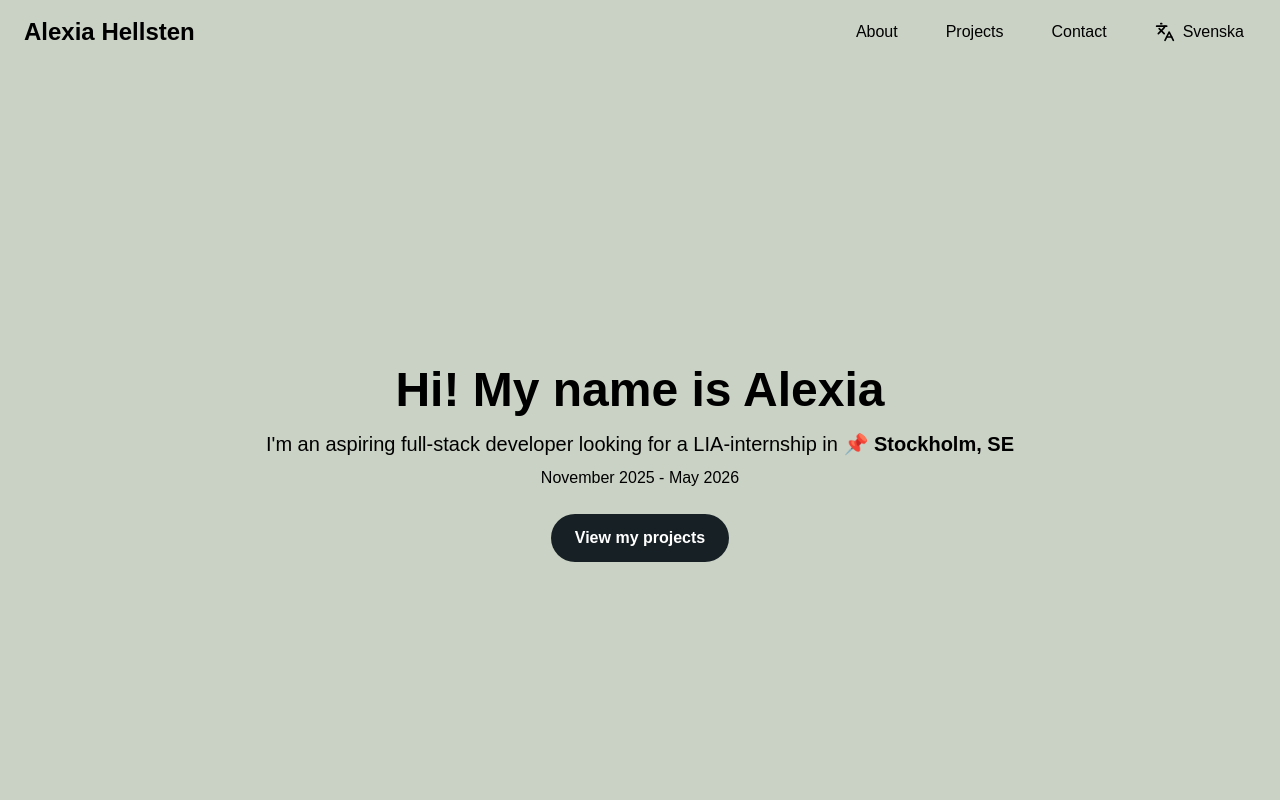
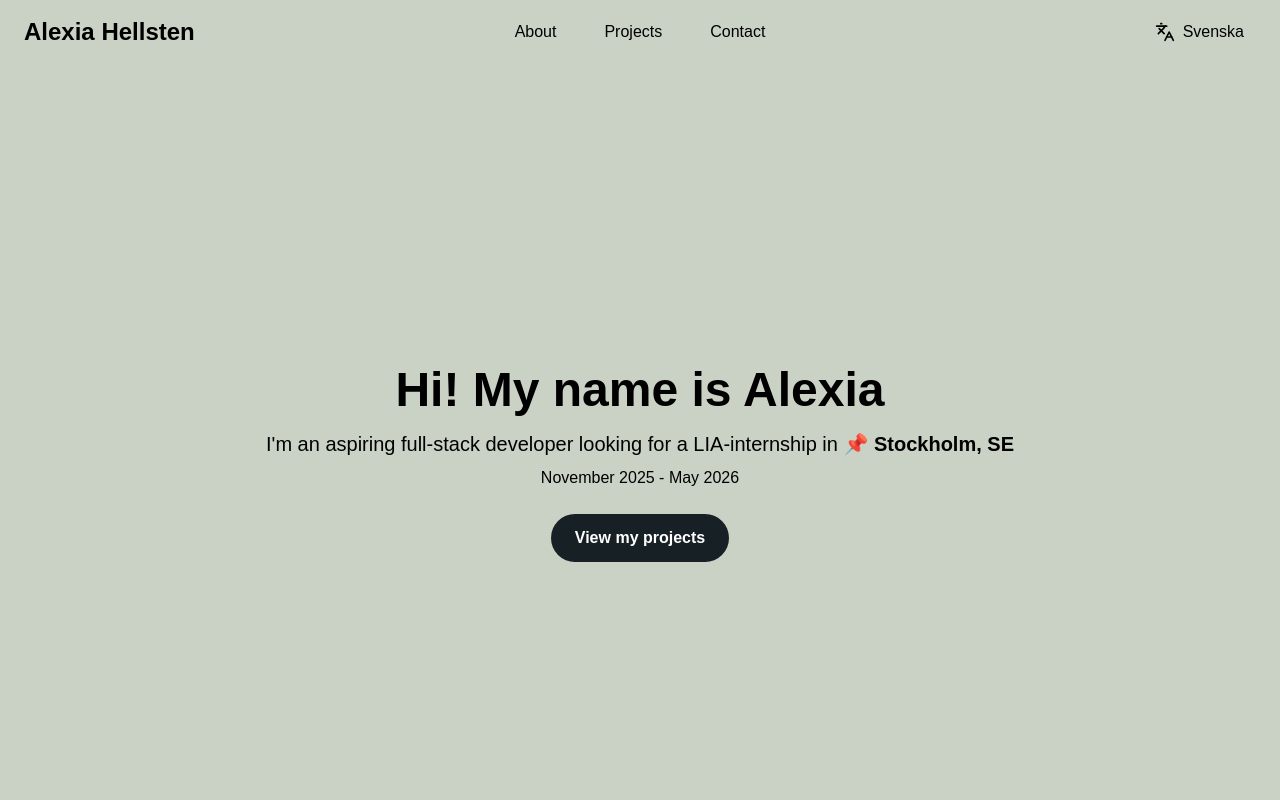
Before and after one commit to alexiahellsten/portfolio-2025, a React (Vite) app: page / in a window 1280 px wide. Shown: the top 800 px of the page. Built offline with nearby package versions, Linux system fonts and the light colour scheme.

Commit message:
Position navbar items

```diff
--- a/src/components/Navbar.tsx
+++ b/src/components/Navbar.tsx
@@ -22,13 +22,13 @@ export default function Navbar() {
 
   return (
     <nav className="inset-x-0 top-0 z-50">
-      <div className="max-w-7xl mx-auto flex items-center justify-between px-6 h-16">
+      <div className="mx-auto flex items-center justify-between px-6 h-16">
         <Link to="/">
           <h1 className="text-2xl font-bold">Alexia Hellsten</h1>
         </Link>
 
         {/* Desktop */}
-    <ul className="hidden md:flex gap-6 list-none items-center">
+        <ul className="hidden md:flex gap-6 list-none items-center absolute left-1/2 transform -translate-x-1/2">
           {menuItems.map((item) => (
             <li key={item.name}>
               <a
@@ -39,9 +39,10 @@ export default function Navbar() {
               </a>
             </li>
           ))}
+        </ul>
 
         {/* Toggle för språkvalet */}
-        <li>
+        <div className="hidden md:block">
           <button
             onClick={toggleLanguage}
             className="flex items-center gap-2 px-3 py-2 rounded-full text-md font-medium hover:bg-[#172025] hover:text-white transition"
@@ -49,9 +50,7 @@ export default function Navbar() {
             <Languages className="h-5 w-5" />
             {language === "en" ? "Svenska" : "English"}
           </button>
-        </li>
-      </ul>
-
+        </div>
 
         {/* Mobil */}
         <div className="flex items-center gap-2 md:hidden">
@@ -89,7 +88,7 @@ export default function Navbar() {
                   toggleLanguage()
                   closeMenu()
                 }}
-            className="flex items-center gap-2 block px-3 py-2 rounded-md text-base font-medium hover:bg-[#172025] hover:text-white transition"
+                className="flex items-center gap-2 w-full px-3 py-2 rounded-md text-base font-medium hover:bg-[#172025] hover:text-white transition"
               >
                 <Languages className="h-5 w-5" />
                 {language === "en" ? "Svenska" : "English"}
```
Lines whose indentation alone changed are shown as unchanged.
